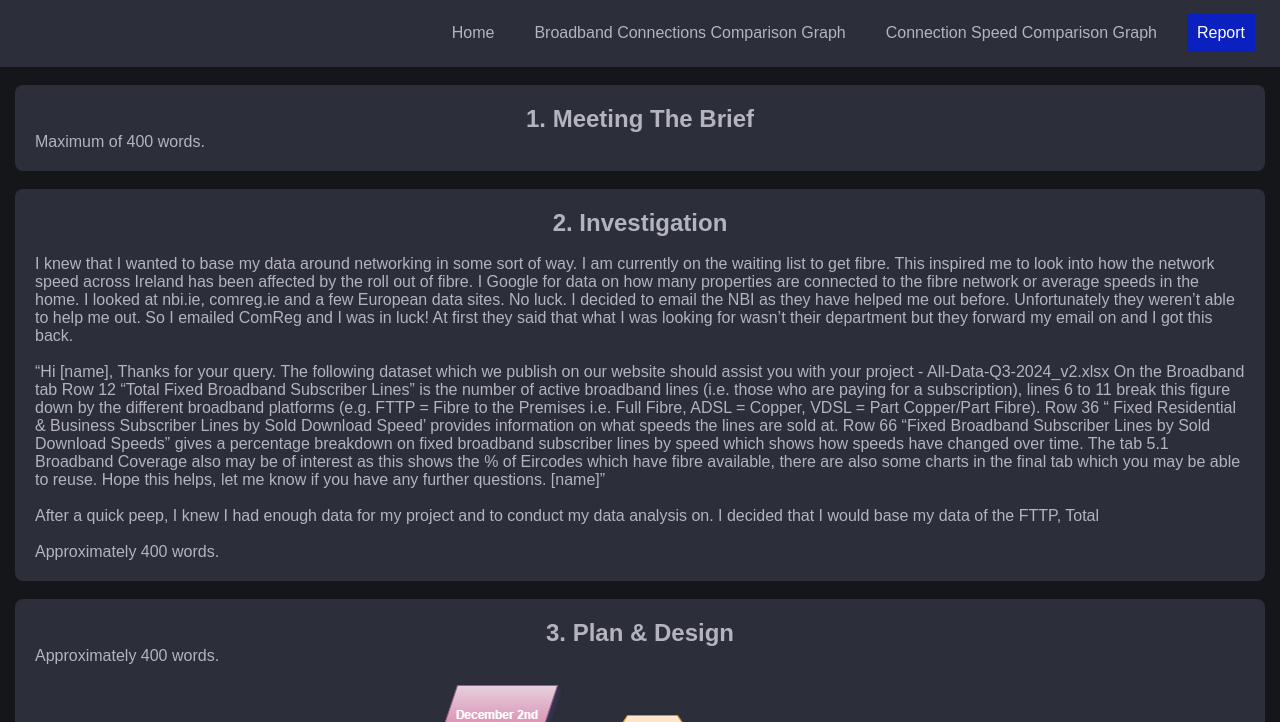
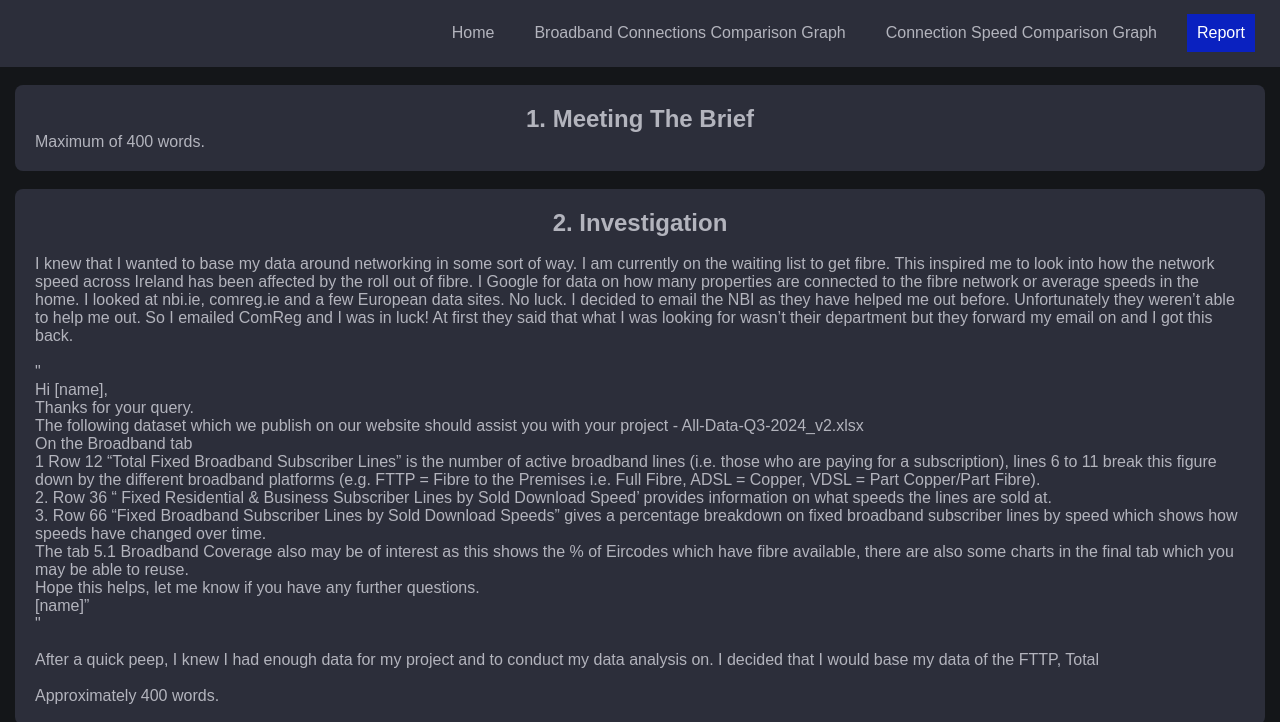
Before and after one commit to 205737/report.205737.xyz, a plain HTML site: page index.html in a window 1280 px wide. Shown: the part 78-800 px from the top of the page. Drawn offline with Linux system fonts and the light colour scheme; a script that the page names is missing.

Commit message:
Update index.html

```diff
--- a/index.html
+++ b/index.html
@@ -30,16 +30,18 @@
       <br>
       <p>I knew that I wanted to base my data around networking in some sort of way. I am currently on the waiting list to get fibre. This inspired me to look into how the network speed across Ireland has been affected by the roll out of fibre. I Google for data on how many properties are connected to the fibre network or average speeds in the home. I looked at nbi.ie, comreg.ie and a few European data sites. No luck. I decided to email the NBI as they have helped me out before. Unfortunately they weren’t able to help me out. So I emailed ComReg and I was in luck! At first they said that what I was looking for wasn’t their department but they forward my email on and I got this back. </p>
       <br>
-      <p>“Hi [name], Thanks for your query.
-       The following dataset which we publish on our website should assist you with your project - All-Data-Q3-2024_v2.xlsx
-       On the Broadband tab
-      Row 12 “Total Fixed Broadband Subscriber Lines” is the number of active broadband lines (i.e. those who are paying for a subscription), lines 6 to 11 break this figure down by  the different broadband platforms (e.g. FTTP = Fibre to the Premises i.e. Full Fibre, ADSL = Copper, VDSL = Part Copper/Part Fibre).
-      Row 36 “ Fixed Residential & Business Subscriber Lines by Sold Download Speed’ provides information on what speeds the lines are sold at.
-      Row 66 “Fixed Broadband Subscriber Lines by Sold Download Speeds” gives a percentage breakdown on fixed broadband subscriber lines by speed which shows how speeds have changed over time.
-      The tab 5.1 Broadband Coverage also may be of interest as this shows the % of Eircodes which have fibre available, there are also some charts in the final tab which you may be able to reuse.
-       Hope this helps, let me know if you have any further questions.
-       [name]”
-      </p>
+      <p>"</p>
+      <p>Hi [name],
+      <p>Thanks for your query.</p><p>
+      <p>The following dataset which we publish on our website should assist you with your project - All-Data-Q3-2024_v2.xlsx</p>
+      <p>On the Broadband tab</p>
+      <p>1 Row 12 “Total Fixed Broadband Subscriber Lines” is the number of active broadband lines (i.e. those who are paying for a subscription), lines 6 to 11 break this figure down by  the different broadband platforms (e.g. FTTP = Fibre to the Premises i.e. Full Fibre, ADSL = Copper, VDSL = Part Copper/Part Fibre).</p>
+      <p>2. Row 36 “ Fixed Residential & Business Subscriber Lines by Sold Download Speed’ provides information on what speeds the lines are sold at.</p>
+      <p>3. Row 66 “Fixed Broadband Subscriber Lines by Sold Download Speeds” gives a percentage breakdown on fixed broadband subscriber lines by speed which shows how speeds have changed over time.</p>
+      <p>The tab 5.1 Broadband Coverage also may be of interest as this shows the % of Eircodes which have fibre available, there are also some charts in the final tab which you may be able to reuse.</p>
+      <p>Hope this helps, let me know if you have any further questions.</p>
+      <p>[name]”<p/>
+      <p>"</p>
       <br>
       <p>After a quick peep, I knew I had enough data for my project and to conduct my data analysis on. I decided that I would base my data of the FTTP, Total</p>
       <br>
```
